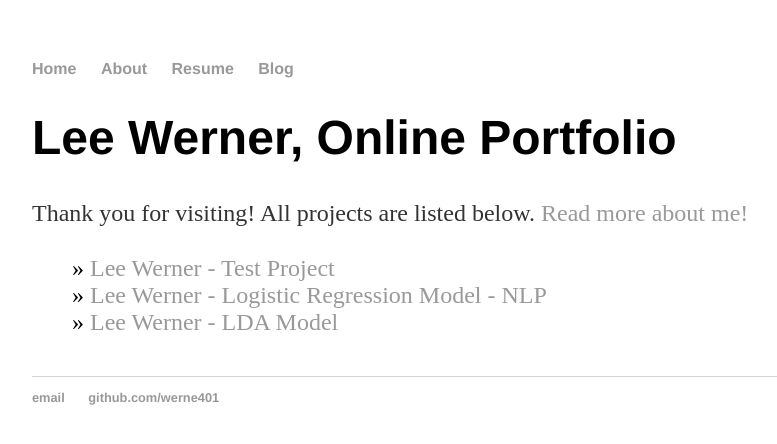
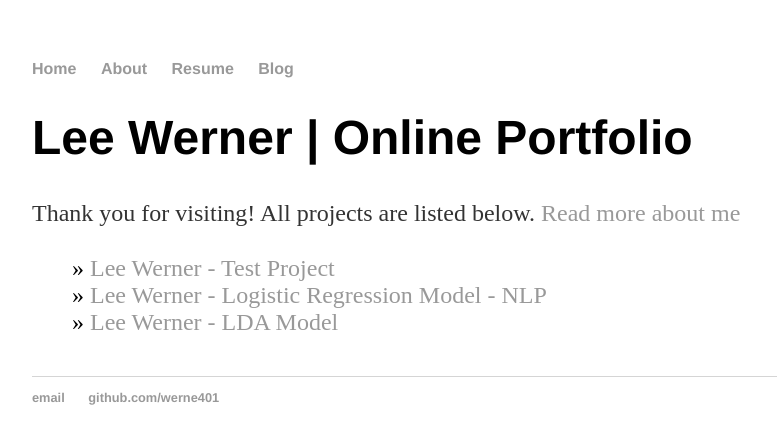
Before and after one commit to werne401/old_website, a Jekyll site: the page built from index.html, in a window 1280 px wide. Shown: the top 444 px of the page, without its empty margins (160-937 px from the left). Built offline with Jekyll 4.4.1, drawn with Linux system fonts in a browser that asks for light colours.

```diff
--- a/index.html
+++ b/index.html
@@ -12,8 +12,8 @@ title: Lee Werner
 </div>
 --->
 <div class="blurb">
-	<h1>Lee Werner, Online Portfolio</h1>
-	<p>Thank you for visiting! All projects are listed below. <a href="/about/index.html">Read more about me!</a></p>
+	<h1>Lee Werner | Online Portfolio</h1>
+	<p>Thank you for visiting! All projects are listed below. <a href="/about/index.html">Read more about me</a></p>
 	<ul class="posts">
 
 	  {% for post in site.posts %}
```
